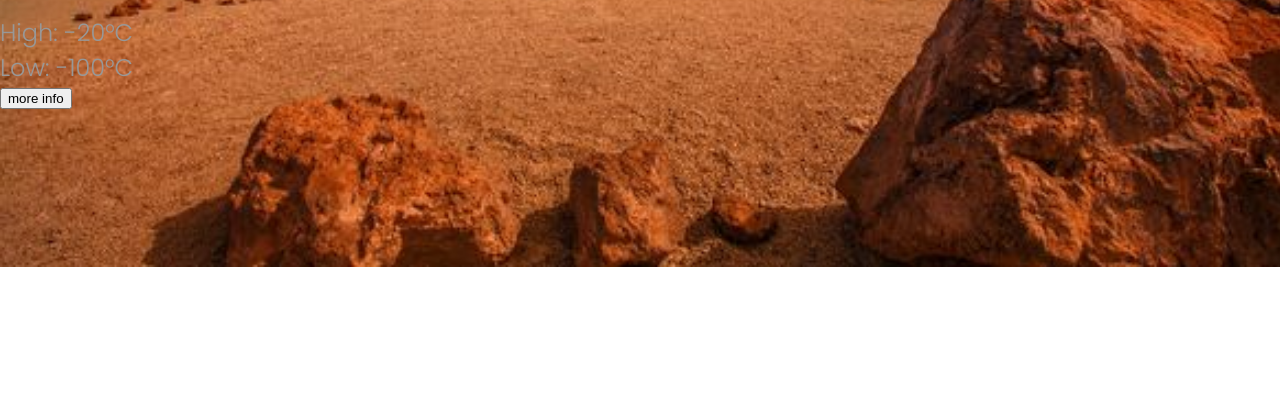
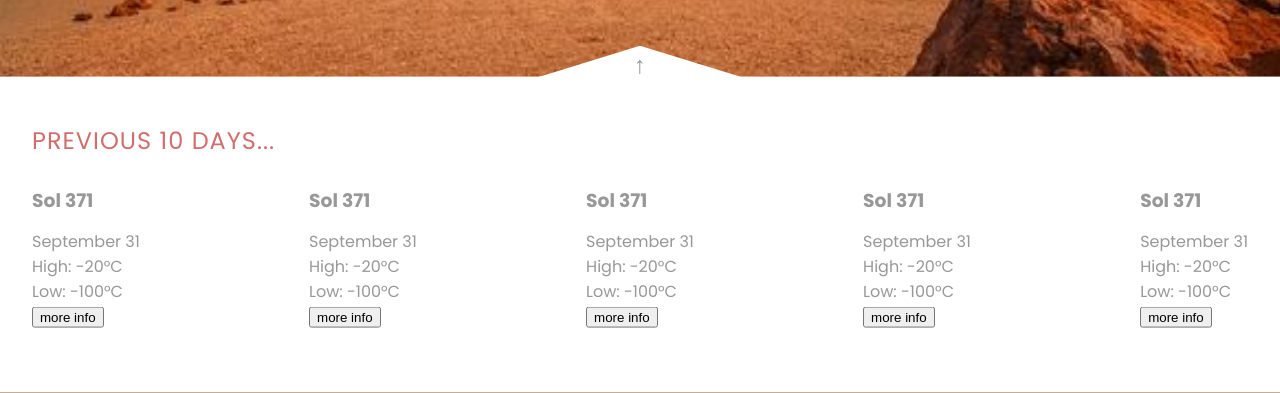
Before and after one commit to RickeshM/MarsWeatherApp, a plain HTML site: page index.html in a window 1280 px wide. Shown: the part 597-990 px from the top of the page. Before the commit the page ends 864 px from the top, so only its background shows below. Drawn offline with Linux system fonts and the light colour scheme.

Commit message:
add unit switch animation Previous 10 Days weather history section

```diff
--- a/css/main.scss
+++ b/css/main.scss
@@ -51,7 +51,7 @@ body {
     background-image: url(../images/mars-background.jpg);
     background-size: cover;
     height: 100vh;
-    // overflow: hidden;
+    overflow: hidden;
     color: var(--clr-light);
 }
 
@@ -144,7 +144,7 @@ body {
     label {
         cursor: pointer;
     }
-    input { // hides radio button circle
+    input { // hides radio buttons
         clip: rect(0 0 0 0);
         clip-path: inset(50%);
         height: 1px;
@@ -163,7 +163,7 @@ body {
         padding: 0;
         margin: 0 .5em;
 
-        &::after { //circle inside the switch
+        &::after { //circle inside switch
             content: '';
             align-self: center;
             display: block;
@@ -179,5 +179,60 @@ body {
 
 :checked ~ .unit-toggle::after { // any switch button coming after "checked"
     margin-left: 3px;
-    border-color: red;
 }
+
+
+.previous-weather-hide-arrow{ //previous weather hidden
+    position: absolute;
+    background: var(--clr-light);
+    width: 10em;
+    left: 50%;
+    transform: translate(-50%, -170%);
+    text-align: center;
+    font-size: var(--fs-h2);
+    font-family: inherit;
+    border: 0;
+    clip-path: polygon(50% 0, 0 100%, 100% 100%);
+    cursor: pointer;
+    color: var(--clr-grey);
+
+    &:hover {
+        color: var(--clr-dark);
+        font-size: calc(var(--fs-h2) * 1.1);
+    }
+
+    span{
+        display: block;
+        transform: rotate(0);
+        transition: transform 300ms ease;
+    }
+}
+
+.section-title-previous-weather {
+    font-weight: var(--fw-normal);
+}
+
+.previous-weather-section{
+    background-color: var(--clr-light);
+    color: var(--clr-grey);
+    position: absolute;
+    bottom: 0;
+    width: 100%;
+    transform: translateY(60%);
+    transition: transform 350ms ease;
+    padding: 2em 2em 4em 2em;
+}
+
+.previous-week{
+    display: flex;
+    justify-content: space-between;
+}
+
+.show-weather{ //previous weather showing
+    transform: translateY(0);
+
+    .previous-weather-hide-arrow span {
+        display: block;
+        transform: rotate(180deg) translateY(-8px);
+    }
+}
--- a/index.html
+++ b/index.html
@@ -9,7 +9,7 @@
     <link rel="stylesheet" href="css/main.css">
     <title>Mars Weather</title>
 
-    <script src="scripts/index.js" defer> </script>
+    <script src="./scripts/index.js" defer> </script>
 </head>
 <body>
 
@@ -56,15 +56,46 @@
     </div>
 
     <!-- 7 day weather history -->`
-    <section class="previous-section">
-        <h2 class="section-title">Previous 10 Days</h2>
+    <section class="previous-weather-section">
+        <!-- when clicked toggle ".show-weather" class
+            to section ".previous-weather-section" -->
+        <button class="previous-weather-hide-arrow"> <span>&#8593;</span> </button>
+        <h2 class="section-title-previous-weather hero-title">Previous 10 Days...</h2>
 
         <div class="previous-week">
             <div class="previous-day">
                 <h3 class="prev-day-title">Sol 371</h3>
-                <div class="prev-day-date"></div>
-                <div class="reading">High: -20°C</div>
-                <div class="reading">Low: -100°C</div>
+                <div class="prev-day-date">September 31</div>
+                <div class="prev-day-reading-high">High: -20°C</div>
+                <div class="prev-day-reading-low">Low: -100°C</div>
+                <button class="prev-day-more-info">more info</button>
+            </div>
+            <div class="previous-day">
+                <h3 class="prev-day-title">Sol 371</h3>
+                <div class="prev-day-date">September 31</div>
+                <div class="prev-day-reading-high">High: -20°C</div>
+                <div class="prev-day-reading-low">Low: -100°C</div>
+                <button class="prev-day-more-info">more info</button>
+            </div>
+            <div class="previous-day">
+                <h3 class="prev-day-title">Sol 371</h3>
+                <div class="prev-day-date">September 31</div>
+                <div class="prev-day-reading-high">High: -20°C</div>
+                <div class="prev-day-reading-low">Low: -100°C</div>
+                <button class="prev-day-more-info">more info</button>
+            </div>
+            <div class="previous-day">
+                <h3 class="prev-day-title">Sol 371</h3>
+                <div class="prev-day-date">September 31</div>
+                <div class="prev-day-reading-high">High: -20°C</div>
+                <div class="prev-day-reading-low">Low: -100°C</div>
+                <button class="prev-day-more-info">more info</button>
+            </div>
+            <div class="previous-day">
+                <h3 class="prev-day-title">Sol 371</h3>
+                <div class="prev-day-date">September 31</div>
+                <div class="prev-day-reading-high">High: -20°C</div>
+                <div class="prev-day-reading-low">Low: -100°C</div>
                 <button class="prev-day-more-info">more info</button>
             </div>
         </div>
--- a/scripts/index.js
+++ b/scripts/index.js
@@ -0,0 +1,7 @@
+const togglePrevWeather = document.querySelector(".previous-weather-hide-arrow");
+
+const prevWeatherSection = document.querySelector(".previous-weather-section");
+
+togglePrevWeather.addEventListener("click", () => {
+    prevWeatherSection.classList.toggle("show-weather");
+});
```
Also changed, not shown: css/main.css, 1 other file.
